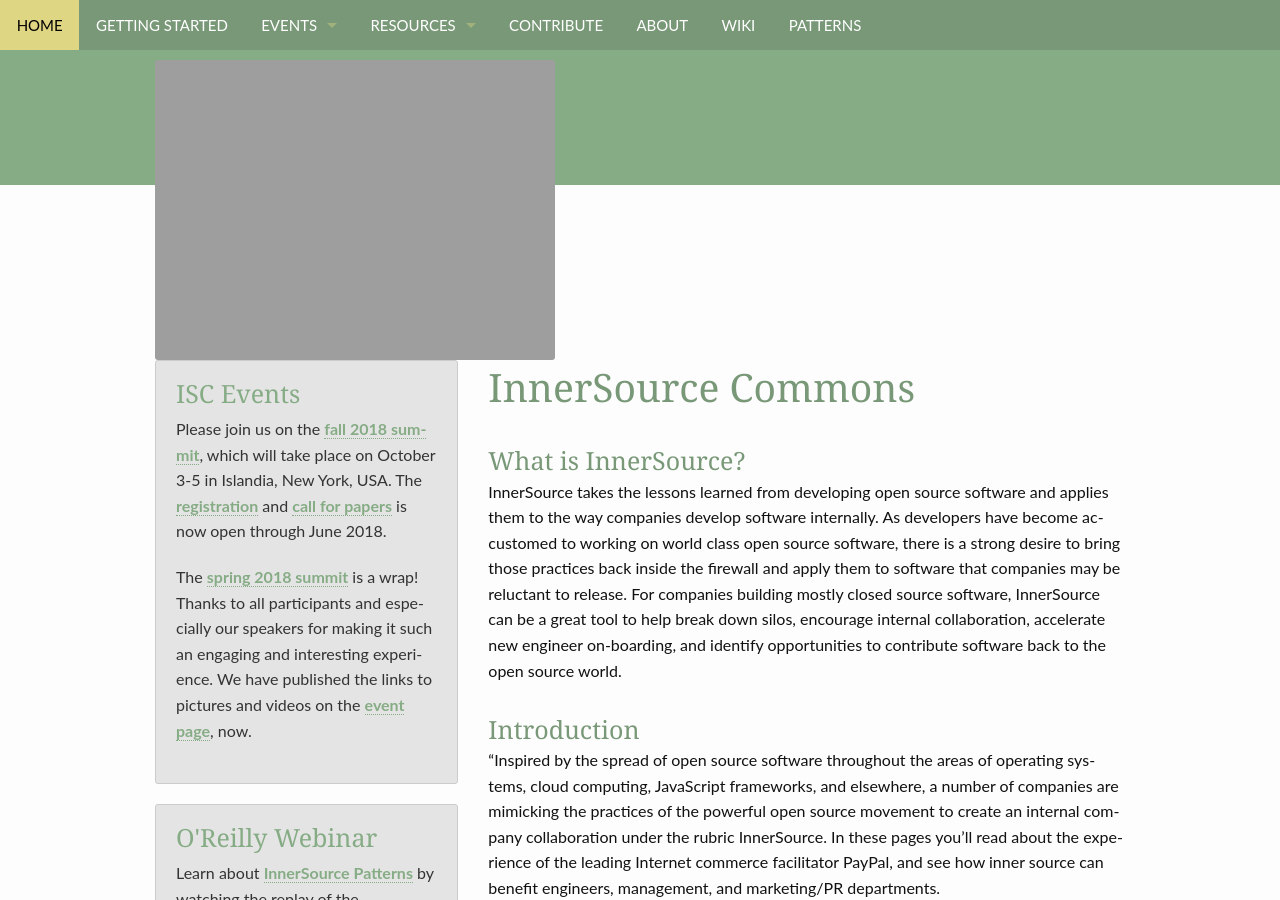
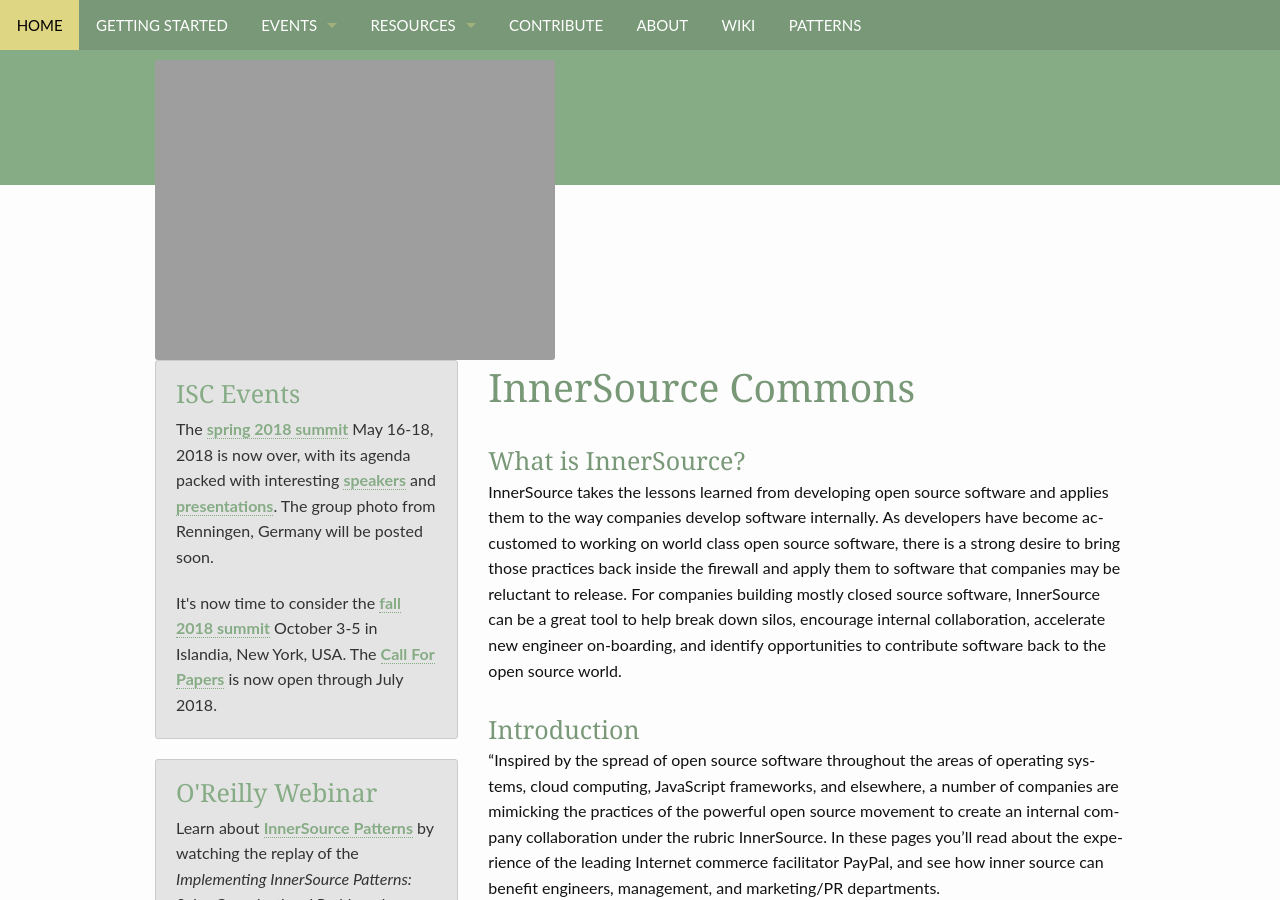
Before and after one commit to paypal/InnerSourceCommons, a Jekyll site: the page built from pages/pages-root-folder/index.md, in a window 1280 px wide and 900 px high. Built offline with Jekyll 4.4.1, drawn with Linux system fonts in a browser that asks for light colours.

Commit message:
updated sidebar and added group picture to ISC.S6 event page

```diff
--- a/_includes/_sidebar.html
+++ b/_includes/_sidebar.html
@@ -2,12 +2,10 @@
 	<div class="panel radius">
 		<h3><a href="/InnerSourceCommons/events/">ISC Events</a></h3>
 		<p>
-        Please join us on the <a href="/InnerSourceCommons/events/isc-fall-2018/">fall 2018 summit</a>, which will take place on October 3-5 in Islandia, New York, USA. The <a href="https://www.brownpapertickets.com/event/3444630" alt="Registration">registration</a> and <a href="/InnerSourceCommons/events/isc-fall-2018-cfp/">call for papers</a> is now open through June 2018.
-        </p>
-        <p>
-        The <a href="/InnerSourceCommons/events/isc-spring-2018/">spring 2018 summit</a> is a wrap! Thanks to all participants and especially our speakers for making it such an engaging and interesting experience. We have published the links to pictures and videos on the <a href="/InnerSourceCommons/events/isc-spring-2018/" alt="ISC.S6">event page</a>, now.
+        The <a href="/InnerSourceCommons/events/isc-spring-2018/">spring 2018 summit</a> May 16-18, 2018 is now over, with its agenda packed with interesting <a href="http://paypal.github.io/InnerSourceCommons/events/isc-spring-2018-speakers" alt="Our speakers">speakers</a> and <a href="http://paypal.github.io/InnerSourceCommons/events/isc-spring-2018-agenda" alt="Our presentations">presentations</a>. The group photo from Renningen, Germany will be posted soon.</p>
 		<p>
-	</p>
+		  It's now time to consider the <a href="/InnerSourceCommons/events/isc-fall-2018/">fall 2018 summit</a> October 3-5 in Islandia, New York, USA. The <a href="/InnerSourceCommons/events/isc-fall-2018-cfp/">Call For Papers</a> is now open through July 2018.
+		</p>
 	</div>
     <div class="panel radius">
         <h3><a href="http://www.oreilly.com/pub/e/3884">O'Reilly Webinar</a></h3>
```
Also changed, not shown: events/isc-spring-2018.md (+5 -2 lines).
